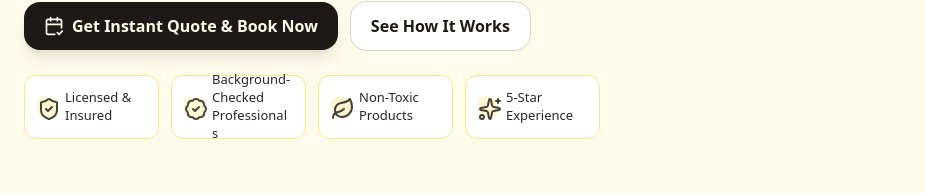
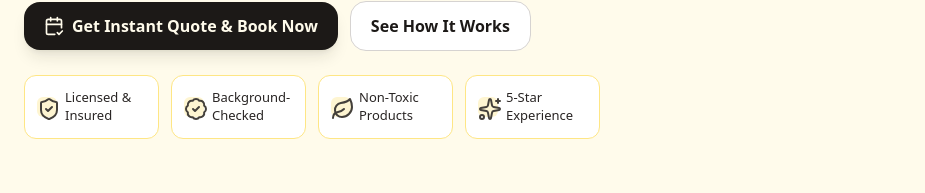
Before and after one commit to service-tools-studio/golden-hour-cleaning-co, a Next.js app: page /residential/instant-quote in a window 1280 px wide. Shown: the part 443-636 px from the top of the page, without its empty margins (0-925 px from the left). Built offline with nearby package versions, Linux system fonts and the light colour scheme.

Commit message:
remove long word

```diff
--- a/src/app/residential/instant-quote/page.tsx
+++ b/src/app/residential/instant-quote/page.tsx
@@ -80,7 +80,7 @@ export default function InstantBookLanding() {
 
             <div className="mt-6 grid w-full max-w-xl grid-cols-2 gap-3 text-sm text-stone-700 sm:grid-cols-4">
               <Badge icon={<ShieldCheck />} label="Licensed & Insured" />
-              <Badge icon={<BadgeCheck />} label="Background-Checked Professionals" />
+              <Badge icon={<BadgeCheck />} label="Background-Checked" />
               <Badge icon={<Leaf />} label="Non-Toxic Products" />
               {/* <Badge icon={<CalendarCheck2 />} label="Real-Time Booking" /> */}
               <Badge icon={<Stars />} label="5-Star Experience" />
```
